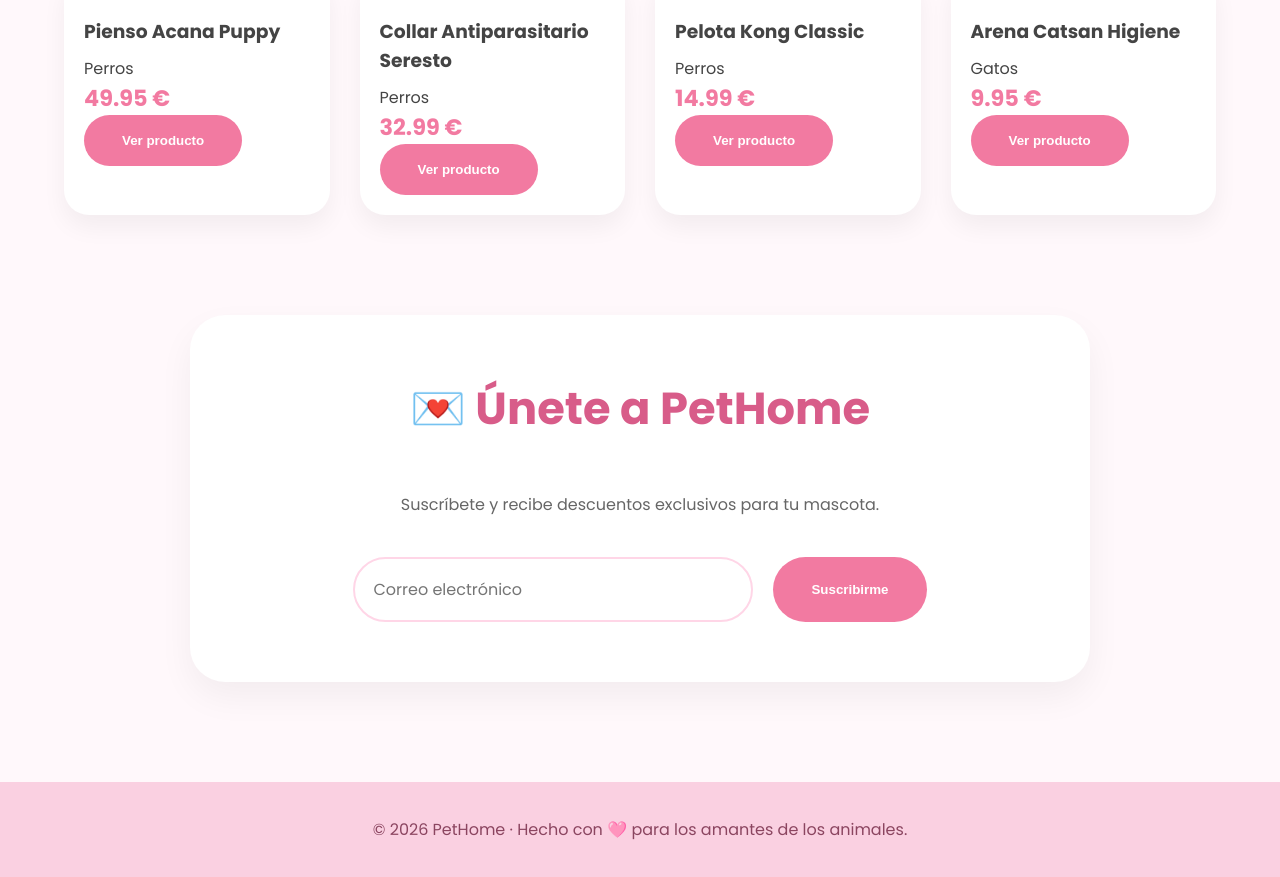
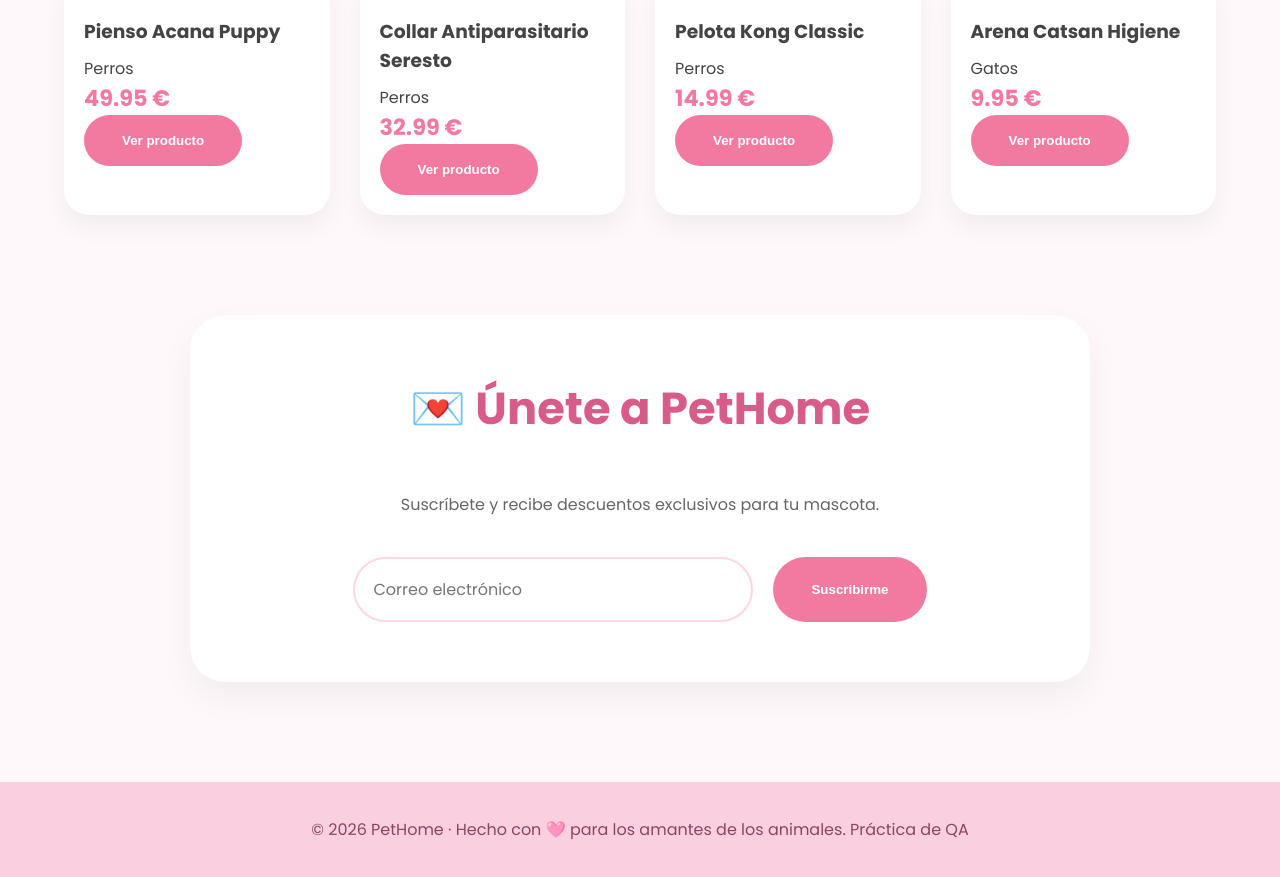
Before and after one commit to CarmenPerezQAOrganitation/Pethome, a plain HTML site: page Index.html in a window 1280 px wide. Shown: the part 1775-2652 px from the top of the page. Drawn offline with Linux system fonts and the light colour scheme.

Commit message:
Update Index.html

```diff
--- a/Index.html
+++ b/Index.html
@@ -240,7 +240,7 @@
 
         <p>
 
-            © 2026 PetHome · Hecho con 🩷 para los amantes de los animales.
+            © 2026 PetHome · Hecho con 🩷 para los amantes de los animales. Práctica de QA
 
         </p>
 
```
